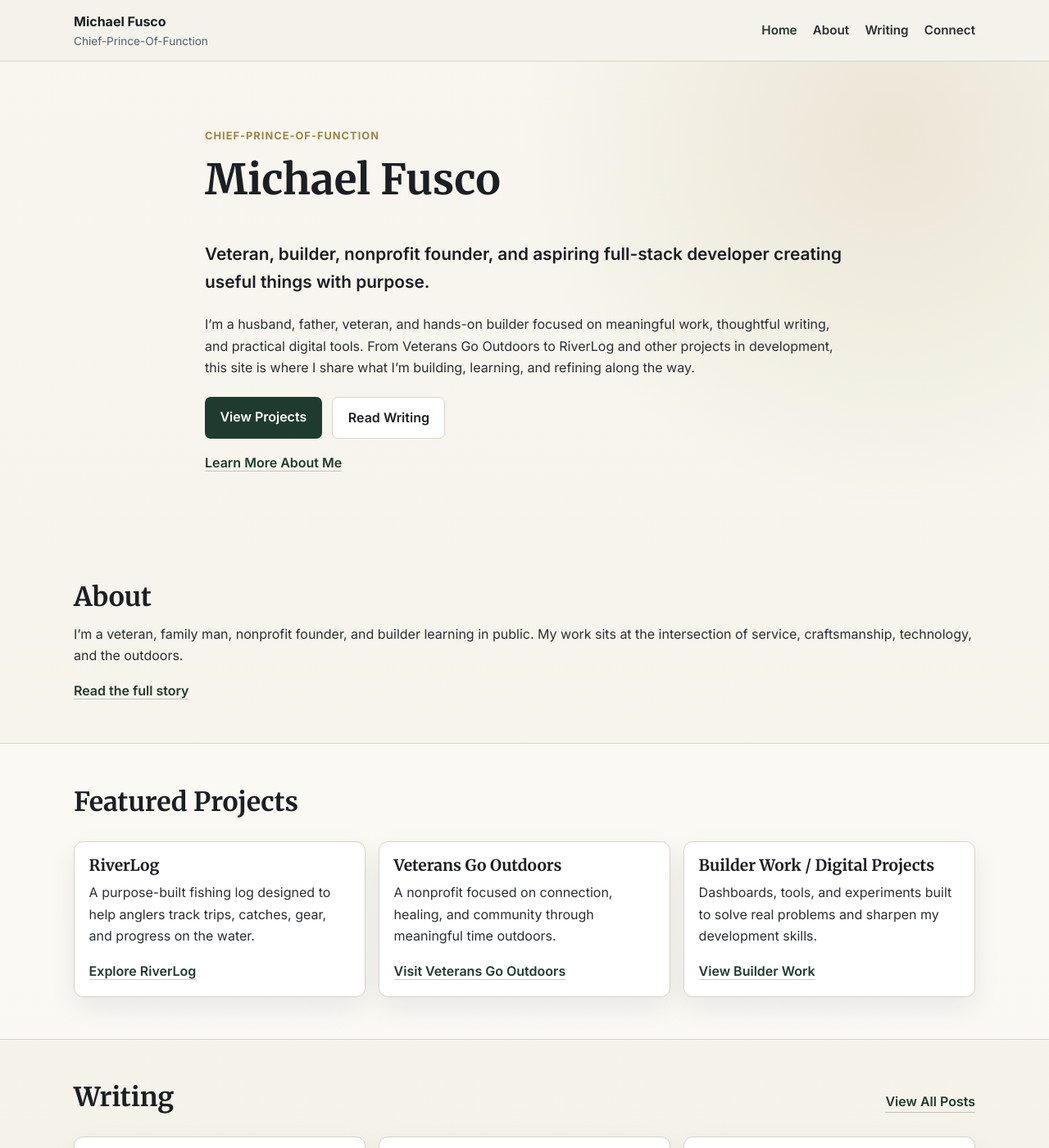
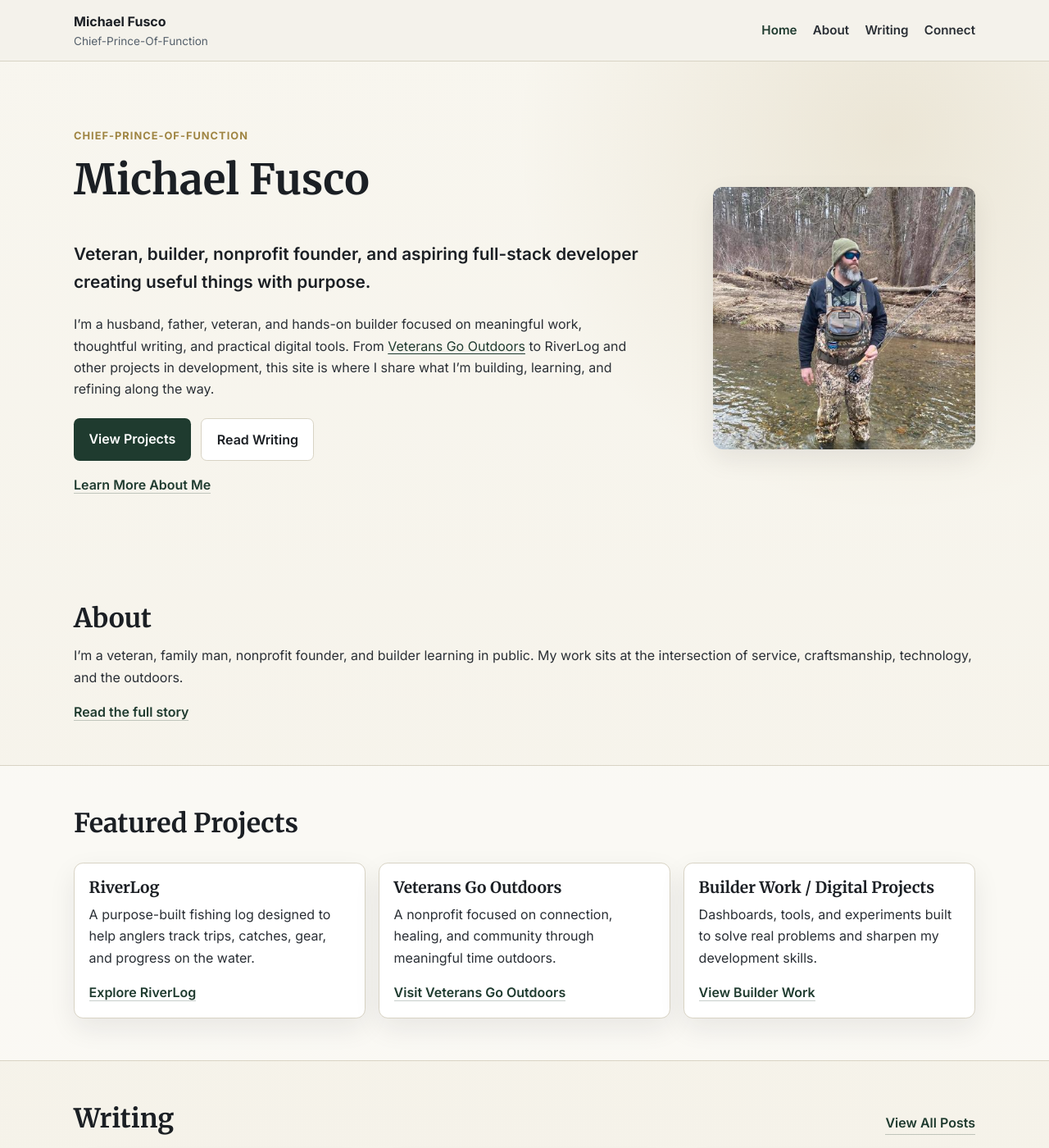
Before and after one commit to Chief-Prince-Of-Function/chief-prince-of-function.github.io, a Jekyll site: the page built from index.markdown, in a window 1280 px wide and 1400 px high. Shown: the whole window at 82% size. Built offline with Jekyll 4.4.1, drawn with Linux system fonts in a browser that asks for light colours.

Commit message:
Update homepage hero with profile image layout

```diff
--- a/assets/css/style.css
+++ b/assets/css/style.css
@@ -126,7 +126,28 @@ a:hover { color: var(--forest-soft); }
 }
 
 .hero__content {
-  max-width: 780px;
+  display: flex;
+  align-items: center;
+  justify-content: space-between;
+  gap: clamp(1.5rem, 4vw, 3.5rem);
+}
+
+.hero-text {
+  flex: 1 1 560px;
+  max-width: 700px;
+}
+
+.hero-image {
+  flex: 0 1 320px;
+  display: flex;
+  justify-content: flex-end;
+}
+
+.hero-image img {
+  display: block;
+  width: min(100%, 320px);
+  border-radius: 0.75rem;
+  box-shadow: var(--shadow);
 }
 
 .eyebrow {
@@ -332,6 +353,29 @@ a:hover { color: var(--forest-soft); }
     padding: 0.7rem 0;
   }
 
+  .hero {
+    padding: 3.5rem 0 3rem;
+  }
+
+  .hero__content {
+    flex-direction: column;
+    align-items: flex-start;
+    gap: 1.5rem;
+  }
+
+  .hero-text {
+    max-width: 100%;
+  }
+
+  .hero-image {
+    width: 100%;
+    justify-content: flex-start;
+  }
+
+  .hero-image img {
+    width: min(100%, 280px);
+  }
+
   .footer-signoff {
     text-align: left;
   }
--- a/index.markdown
+++ b/index.markdown
@@ -5,15 +5,21 @@ title: Home
 
 <section class="hero">
   <div class="wrap hero__content">
-    <p class="eyebrow">Chief-Prince-Of-Function</p>
-    <h1>Michael Fusco</h1>
-    <p class="lead">Veteran, builder, nonprofit founder, and aspiring full-stack developer creating useful things with purpose.</p>
-    <p>I’m a husband, father, veteran, and hands-on builder focused on meaningful work, thoughtful writing, and practical digital tools. From Veterans Go Outdoors to RiverLog and other projects in development, this site is where I share what I’m building, learning, and refining along the way.</p>
-    <div class="cta-row">
-      <a class="button button--primary" href="#projects">View Projects</a>
-      <a class="button button--secondary" href="{{ '/writing/' | relative_url }}">Read Writing</a>
+    <div class="hero-text">
+      <p class="eyebrow">Chief-Prince-Of-Function</p>
+      <h1>Michael Fusco</h1>
+      <p class="lead">Veteran, builder, nonprofit founder, and aspiring full-stack developer creating useful things with purpose.</p>
+      <p>I’m a husband, father, veteran, and hands-on builder focused on meaningful work, thoughtful writing, and practical digital tools. From <a href="https://www.veteransgooutdoors.org/" target="_blank" rel="noopener noreferrer">Veterans Go Outdoors</a> to RiverLog and other projects in development, this site is where I share what I’m building, learning, and refining along the way.</p>
+      <div class="cta-row">
+        <a class="button button--primary" href="#projects">View Projects</a>
+        <a class="button button--secondary" href="{{ '/writing/' | relative_url }}">Read Writing</a>
+      </div>
+      <p><a class="text-link" href="{{ '/about/' | relative_url }}">Learn More About Me</a></p>
     </div>
-    <p><a class="text-link" href="{{ '/about/' | relative_url }}">Learn More About Me</a></p>
+
+    <div class="hero-image">
+      <img src="{{ '/pfp.jpg' | relative_url }}" alt="Portrait of Michael Fusco">
+    </div>
   </div>
 </section>
 
```
